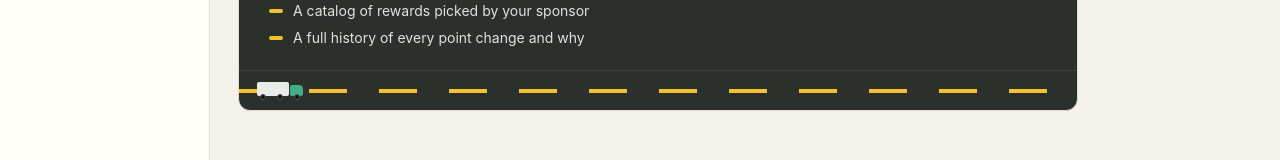
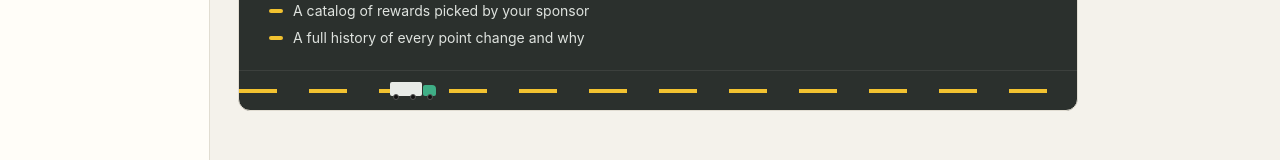
Before and after one commit to Lhomas7/F26-CPSC4910-Team11, a React (Create React App) app in the folder frontend/: page / in a window 1280 px wide. Shown: the part 434-594 px from the top of the page. Built offline with nearby package versions, Linux system fonts and the light colour scheme; no server answers.

Commit message:
refactor: added shared truck animation component
and updated the respective pages where it is to be called

```diff
--- /dev/null
+++ b/frontend/src/components/RoadTruck.css
@@ -0,0 +1,103 @@
+/* Pages position the lane (margins, height) through the className prop.
+   --truck-start sets where the truck parks on the left edge. */
+.road-lane {
+  --truck-start: 1.125rem;
+  --truck-end: calc(100% - 4rem);
+  border-top: 1px solid rgb(255 255 255 / 8%);
+  height: 2.5rem;
+  position: relative;
+}
+
+.road-lane::before {
+  background: repeating-linear-gradient(to right, var(--stripe) 0 2.375rem, transparent 2.375rem 4.375rem);
+  content: '';
+  height: 4px;
+  left: 0;
+  margin-top: -2px;
+  position: absolute;
+  right: 0;
+  top: 50%;
+}
+
+.road-truck {
+  height: 1.125rem;
+  left: var(--truck-start);
+  position: absolute;
+  top: calc(50% - .5625rem);
+  width: 2.875rem;
+}
+
+.road-truck-loop {
+  animation: road-truck-drive 4.5s ease-in-out infinite;
+}
+
+.road-truck-arrive {
+  transition: left 3s cubic-bezier(.45, .05, .3, 1);
+}
+
+.road-truck-arrived {
+  left: var(--truck-end);
+}
+
+.road-truck-trailer {
+  background: #e8ebe7;
+  border-radius: .125rem;
+  height: .875rem;
+  left: 0;
+  position: absolute;
+  top: 0;
+  width: 2rem;
+}
+
+.road-truck-cab {
+  background: #3fae86;
+  border-radius: .125rem .25rem .125rem .125rem;
+  height: .6875rem;
+  left: 2.0625rem;
+  position: absolute;
+  top: .1875rem;
+  width: .8125rem;
+}
+
+.road-truck-wheel {
+  background: #111;
+  border: 1px solid #555;
+  border-radius: 50%;
+  bottom: 0;
+  height: .375rem;
+  position: absolute;
+  width: .375rem;
+}
+
+.road-truck-wheel-a {
+  left: .1875rem;
+}
+
+.road-truck-wheel-b {
+  left: 1.25rem;
+}
+
+.road-truck-wheel-c {
+  left: 2.3125rem;
+}
+
+@keyframes road-truck-drive {
+  0% {
+    left: var(--truck-start);
+  }
+
+  75%,
+  100% {
+    left: var(--truck-end);
+  }
+}
+
+@media (prefers-reduced-motion: reduce) {
+  .road-truck-loop {
+    animation: none;
+  }
+
+  .road-truck-arrive {
+    transition: none;
+  }
+}
--- /dev/null
+++ b/frontend/src/components/RoadTruck.jsx
@@ -0,0 +1,24 @@
+import './RoadTruck.css';
+
+// Decorative road lane with a truck driving along it.
+// mode="loop" drives back and forth forever; mode="arrive" sits at the start
+// until `arrived` is true, then drives to the end once.
+export default function RoadTruck({ mode = 'loop', arrived = false, className = '' }) {
+  const truckClasses = [
+    'road-truck',
+    `road-truck-${mode}`,
+    mode === 'arrive' && arrived ? 'road-truck-arrived' : '',
+  ].filter(Boolean).join(' ');
+
+  return (
+    <div className={`road-lane ${className}`.trim()} aria-hidden="true">
+      <div className={truckClasses}>
+        <span className="road-truck-trailer" />
+        <span className="road-truck-cab" />
+        <span className="road-truck-wheel road-truck-wheel-a" />
+        <span className="road-truck-wheel road-truck-wheel-b" />
+        <span className="road-truck-wheel road-truck-wheel-c" />
+      </div>
+    </div>
+  );
+}
--- a/frontend/src/features/about/AboutPage.css
+++ b/frontend/src/features/about/AboutPage.css
@@ -83,76 +83,9 @@
   font-weight: 700;
 }
 
-.road-lane {
-  border-top: 1px solid rgb(255 255 255 / 8%);
+.about-lane {
   height: 2.125rem;
   margin: 1.5rem -1.875rem 0;
-  position: relative;
-}
-
-.road-lane::before {
-  background: repeating-linear-gradient(to right, var(--stripe) 0 2.375rem, transparent 2.375rem 4.375rem);
-  content: '';
-  height: .25rem;
-  left: 0;
-  position: absolute;
-  right: 0;
-  top: calc(50% - .125rem);
-}
-
-.truck {
-  height: 1.125rem;
-  left: 1.125rem;
-  position: absolute;
-  top: calc(50% - .5625rem);
-  transition: left 3s cubic-bezier(.45, .05, .3, 1);
-  width: 2.875rem;
-}
-
-.truck-arrived {
-  left: calc(100% - 4.125rem);
-}
-
-.truck-trailer {
-  background: #e8ebe7;
-  border-radius: .125rem;
-  height: .875rem;
-  left: 0;
-  position: absolute;
-  top: 0;
-  width: 2rem;
-}
-
-.truck-cab {
-  background: #3fae86;
-  border-radius: .125rem .25rem .125rem .125rem;
-  height: .7rem;
-  left: 2.05rem;
-  position: absolute;
-  top: .2rem;
-  width: .75rem;
-}
-
-.truck-wheel {
-  background: #111;
-  border: 1px solid #555;
-  border-radius: 50%;
-  bottom: 0;
-  height: .375rem;
-  position: absolute;
-  width: .375rem;
-}
-
-.truck-wheel-one {
-  left: .2rem;
-}
-
-.truck-wheel-two {
-  left: 1.25rem;
-}
-
-.truck-wheel-three {
-  left: 2.3rem;
 }
 
 .about-grid {
@@ -324,10 +257,6 @@
 }
 
 @media (prefers-reduced-motion: reduce) {
-  .truck {
-    transition: none;
-  }
-
   .skeleton {
     animation: none;
   }
@@ -348,7 +277,7 @@
     padding: 1.375rem 1.25rem 0;
   }
 
-  .road-lane {
+  .about-lane {
     margin: 1.25rem -1.25rem 0;
   }
 }
--- a/frontend/src/features/about/AboutPage.jsx
+++ b/frontend/src/features/about/AboutPage.jsx
@@ -1,6 +1,7 @@
 import { useEffect, useState } from 'react';
 
 import { API_URL } from '../../api';
+import RoadTruck from '../../components/RoadTruck';
 import './AboutPage.css';
 
 function formatReleaseDate(releaseDate) {
@@ -98,15 +99,7 @@ export default function AboutPage() {
                 <li>Version <b>{ready ? release.version_number : <span className="skeleton">Loading</span>}</b></li>
                 <li>Released <b>{ready ? formatReleaseDate(release.release_date) : <span className="skeleton">Loading date</span>}</b></li>
               </ul>
-              <div className="road-lane" aria-hidden="true">
-                <div className={`truck ${ready ? 'truck-arrived' : ''}`}>
-                  <span className="truck-trailer" />
-                  <span className="truck-cab" />
-                  <span className="truck-wheel truck-wheel-one" />
-                  <span className="truck-wheel truck-wheel-two" />
-                  <span className="truck-wheel truck-wheel-three" />
-                </div>
-              </div>
+              <RoadTruck className="about-lane" mode="arrive" arrived={Boolean(ready)} />
             </section>
 
             <div className="about-grid">
--- a/frontend/src/features/authentication/LoginPage.css
+++ b/frontend/src/features/authentication/LoginPage.css
@@ -89,90 +89,8 @@
 }
 
 .login-lane {
-  border-top: 1px solid rgba(255, 255, 255, .08);
-  height: 2.5rem;
+  --truck-start: 2.75rem;
   margin: 0 -2.75rem;
-  position: relative;
-}
-
-.login-lane::before {
-  background: repeating-linear-gradient(to right, var(--stripe) 0 2.375rem, transparent 2.375rem 4.375rem);
-  content: '';
-  height: 4px;
-  left: 0;
-  margin-top: -2px;
-  position: absolute;
-  right: 0;
-  top: 50%;
-}
-
-.login-truck {
-  animation: login-drive 4.5s ease-in-out infinite;
-  height: 1.125rem;
-  left: 2.75rem;
-  position: absolute;
-  top: 50%;
-  transform: translateY(-50%);
-  width: 2.875rem;
-}
-
-.login-trailer {
-  background: #e8ebe7;
-  border-radius: .125rem;
-  height: .875rem;
-  left: 0;
-  position: absolute;
-  top: 0;
-  width: 2rem;
-}
-
-.login-cab {
-  background: #3fae86;
-  border-radius: .125rem .25rem .125rem .125rem;
-  height: .6875rem;
-  left: 2.0625rem;
-  position: absolute;
-  top: .1875rem;
-  width: .8125rem;
-}
-
-.login-wheel {
-  background: #111;
-  border: 1px solid #555;
-  border-radius: 50%;
-  bottom: 0;
-  height: .375rem;
-  position: absolute;
-  width: .375rem;
-}
-
-.login-wheel-a {
-  left: .1875rem;
-}
-
-.login-wheel-b {
-  left: 1.25rem;
-}
-
-.login-wheel-c {
-  left: 2.3125rem;
-}
-
-@keyframes login-drive {
-  0% {
-    left: 2.75rem;
-  }
-
-  75%,
-  100% {
-    left: calc(100% - 4rem);
-  }
-}
-
-@media (prefers-reduced-motion: reduce) {
-  .login-truck {
-    animation: none;
-  }
 }
 
 .login-road-foot {
--- a/frontend/src/features/authentication/LoginPage.jsx
+++ b/frontend/src/features/authentication/LoginPage.jsx
@@ -2,6 +2,7 @@ import { useEffect, useState } from 'react';
 import { Link, Navigate, useNavigate, useSearchParams } from 'react-router-dom';
 
 import * as api from '../../api';
+import RoadTruck from '../../components/RoadTruck';
 import { useAuth } from '../../auth/AuthContext';
 import {
   validateEmail,
@@ -68,15 +69,7 @@ export default function LoginPage() {
             <li>A full history of every point change and why</li>
           </ul>
         </div>
-        <div className="login-lane" aria-hidden="true">
-          <div className="login-truck">
-            <span className="login-trailer" />
-            <span className="login-cab" />
-            <span className="login-wheel login-wheel-a" />
-            <span className="login-wheel login-wheel-b" />
-            <span className="login-wheel login-wheel-c" />
-          </div>
-        </div>
+        <RoadTruck className="login-lane" />
         <div className="login-road-foot">
           <span>Team 11, v0.1.0 (Sprint 1)</span>
           <Link to="/about">About this app</Link>
--- a/frontend/src/features/home/WelcomePage.css
+++ b/frontend/src/features/home/WelcomePage.css
@@ -113,73 +113,8 @@
   width: 14px;
 }
 
-/* Truck / road lane (same construction as .road-lane / .login-truck) */
 .welcome-lane {
-  border-top: 1px solid rgb(255 255 255 / 8%);
-  height: 2.5rem;
   margin: 1.5rem -1.875rem 0;
-  position: relative;
-}
-
-.welcome-lane::before {
-  background: repeating-linear-gradient(to right, var(--stripe) 0 2.375rem, transparent 2.375rem 4.375rem);
-  content: '';
-  height: 4px;
-  left: 0;
-  margin-top: -2px;
-  position: absolute;
-  right: 0;
-  top: 50%;
-}
-
-.welcome-truck {
-  height: 1.125rem;
-  left: 1.125rem;
-  position: absolute;
-  top: calc(50% - .5625rem);
-  width: 2.875rem;
-}
-
-.welcome-trailer {
-  background: #e8ebe7;
-  border-radius: .125rem;
-  height: .875rem;
-  left: 0;
-  position: absolute;
-  top: 0;
-  width: 2rem;
-}
-
-.welcome-cab {
-  background: #3fae86;
-  border-radius: .125rem .25rem .125rem .125rem;
-  height: .6875rem;
-  left: 2.0625rem;
-  position: absolute;
-  top: .1875rem;
-  width: .8125rem;
-}
-
-.welcome-wheel {
-  background: #111;
-  border: 1px solid #555;
-  border-radius: 50%;
-  bottom: 0;
-  height: .375rem;
-  position: absolute;
-  width: .375rem;
-}
-
-.welcome-wheel-a {
-  left: .1875rem;
-}
-
-.welcome-wheel-b {
-  left: 1.25rem;
-}
-
-.welcome-wheel-c {
-  left: 2.3125rem;
 }
 
 @media (max-width: 53.75rem) {
--- a/frontend/src/features/home/WelcomePage.jsx
+++ b/frontend/src/features/home/WelcomePage.jsx
@@ -2,6 +2,7 @@ import { useEffect } from 'react';
 import { Link } from 'react-router-dom';
 
 import { useAuth } from '../../auth/AuthContext';
+import RoadTruck from '../../components/RoadTruck';
 import './WelcomePage.css';
 
 export default function WelcomePage() {
@@ -60,15 +61,7 @@ export default function WelcomePage() {
             <li>A full history of every point change and why</li>
           </ul>
 
-          <div className="welcome-lane" aria-hidden="true">
-            <div className="welcome-truck">
-              <span className="welcome-trailer" />
-              <span className="welcome-cab" />
-              <span className="welcome-wheel welcome-wheel-a" />
-              <span className="welcome-wheel welcome-wheel-b" />
-              <span className="welcome-wheel welcome-wheel-c" />
-            </div>
-          </div>
+          <RoadTruck className="welcome-lane" />
         </section>
       </main>
     </div>
```
Also changed, not shown: 2 other files (tests, documents, lock files or other folders).
